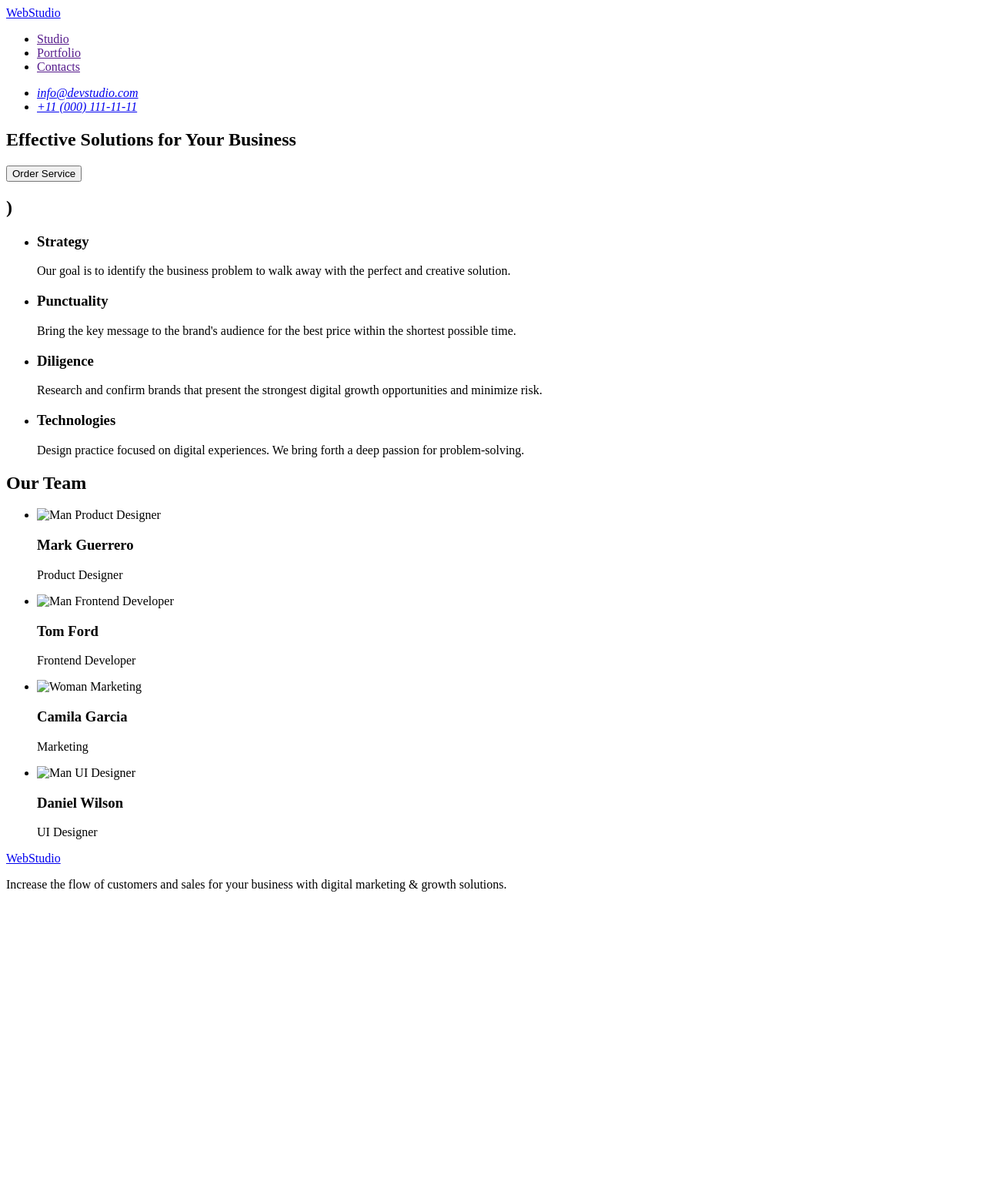
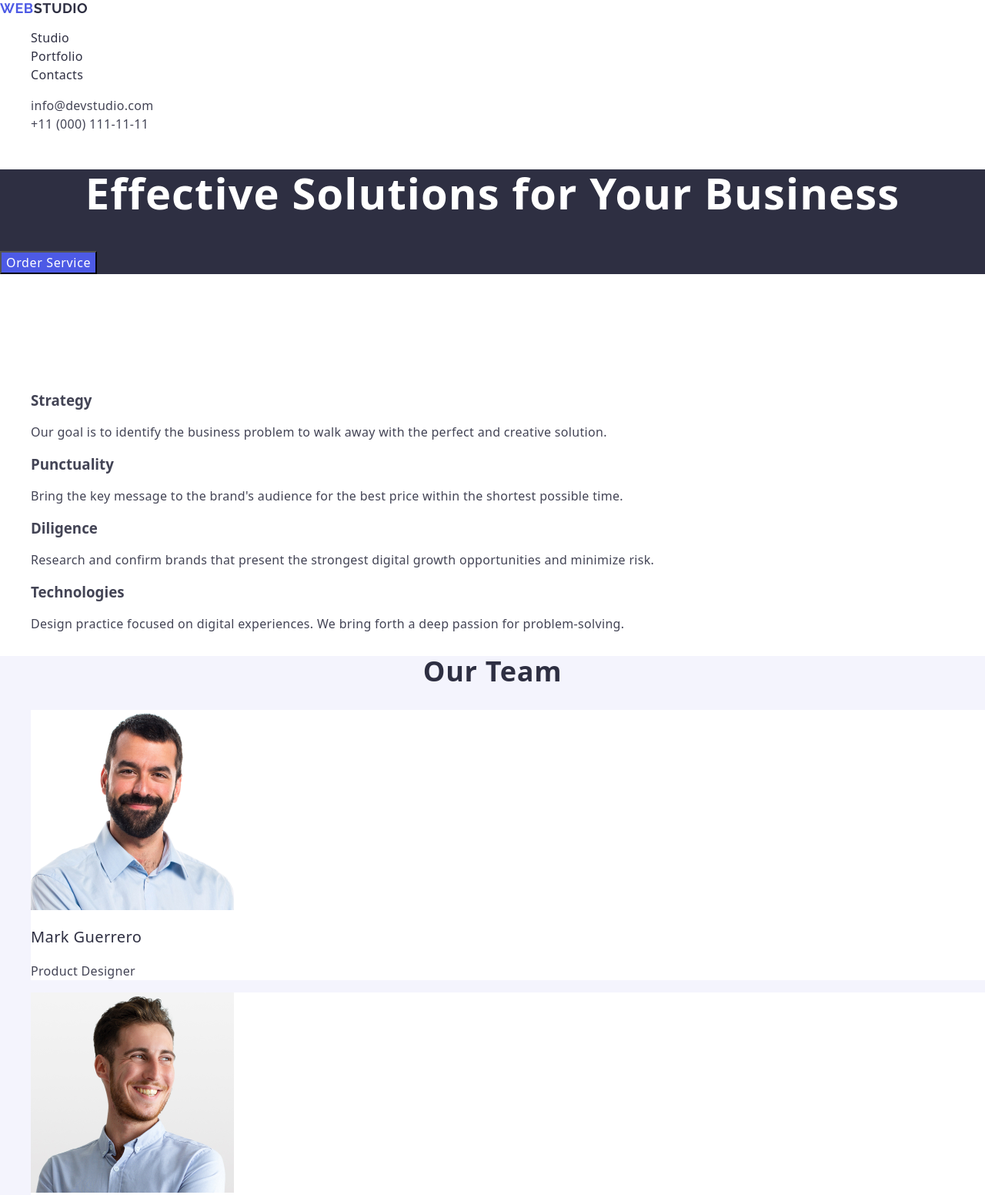
Before and after one commit to MarneyDude/goit-markup-hw-02, a plain HTML site: page index.html in a window 1280 px wide. Shown: the top 1552 px of the page at 77% size. Before the commit the page ends 1174 px from the top, so only its background shows below. Drawn offline with nearby package versions, Linux system fonts and the light colour scheme.

Commit message:
add css, add styles, add img, modified index html

```diff
--- /dev/null
+++ b/css/styles.css
@@ -0,0 +1,191 @@
+body {
+  font-family: "Roboto", sans-serif;
+  color: #434455;
+  background-color: #ffffff;
+}
+
+a {
+  text-decoration: none;
+}
+ul {
+  list-style-type: none;
+}
+
+/* ХЕДЕР */
+
+.header .header-logo,
+.footer .footer-logo {
+  font-family: "Raleway", sans-serif;
+  font-weight: 700;
+  font-size: 18px;
+  line-height: 1.17;
+  letter-spacing: 0.03em;
+  text-transform: uppercase;
+  color: #4d5ae5;
+}
+
+.header-text-studio {
+  color: #2e2f42;
+}
+
+.footer-text-studio {
+  color: #f4f4fd;
+}
+/* СЕКЦІЯ З ВЕЛИКИМ ТЕКСТОМ ТА КНОПКОЮ */
+
+.header .header-list {
+  font-weight: 500;
+  font-size: 16px;
+  line-height: 1.5;
+  letter-spacing: 0.02em;
+  color: #2e2f42;
+}
+.header .header-list:hover,
+.header .header-list:active {
+  color: #404bbf;
+}
+
+.header .header-address {
+  font-style: normal;
+}
+.header-address .header-mail-tel {
+  font-weight: 400;
+  font-size: 16px;
+  line-height: 1.5;
+  letter-spacing: 0.02em;
+  color: #434455;
+}
+
+.header-address .header-mail-tel:hover,
+.header-address .header-mail-tel:focus {
+  color: #404bbf;
+}
+
+.banner {
+  background-color: #2e2f42;
+}
+
+.banner .banner-title {
+  font-weight: 700;
+  font-size: 56px;
+  line-height: 1.07143;
+  letter-spacing: 0.02em;
+  text-align: center;
+  color: #fff;
+}
+
+.banner .bunner-button {
+  background-color: #4d5ae5;
+  color: #fff;
+  font-weight: 500;
+  font-size: 16px;
+  line-height: 1.5;
+  letter-spacing: 0.04em;
+  color: #fff;
+  cursor: pointer;
+}
+
+.banner .bunner-button:hover {
+  background-color: #404bbf;
+}
+
+/* СЕКЦІЯ ПІД БАНЕРОМ, БЛОКИ З ЕФЕКТИВНІСТЮ ТА ОПИСОМ */
+
+.efficiency .efficiency-title {
+  font-weight: 700;
+  font-size: 56px;
+  line-height: 1.07143;
+  letter-spacing: 0.02em;
+  text-align: center;
+  color: #fff;
+}
+
+.efficiency-title .efficiency-list-title {
+  font-weight: 500;
+  font-size: 20px;
+  line-height: 1.2;
+  letter-spacing: 0.02em;
+  color: #2e2f42;
+}
+
+.efficiency-list-text {
+  font-weight: 400;
+  font-size: 16px;
+  line-height: 1.5;
+  letter-spacing: 0.02em;
+  color: #434455;
+}
+
+/* СЕКЦІЯ В ЯКІЙ ПРЕДСТАВЛЕННА КОМАНДА  */
+
+.team-info {
+  background-color: #f4f4fd;
+}
+
+.team-info .team-info-title {
+  font-size: 36px;
+  line-height: 1.11111;
+  letter-spacing: 0.02em;
+  text-align: center;
+  color: #2e2f42;
+}
+
+.team-info .team-info-backgraund-card {
+  background-color: #fff;
+}
+
+.team-info .team-info-list-title {
+  font-weight: 500;
+  font-size: 20px;
+  line-height: 1.2;
+  letter-spacing: 0.02em;
+  color: #2e2f42;
+}
+
+.team-info .team-info-list-text {
+  font-weight: 400;
+  font-size: 16px;
+  line-height: 1.5;
+  letter-spacing: 0.02em;
+  color: #434455;
+}
+/* СЕКЦІЯ ПОРТФОЛІО */
+
+.portfolio .portfolio-title {
+  font-weight: 700;
+  font-size: 36px;
+  line-height: 1.11111;
+  letter-spacing: 0.02em;
+  text-align: center;
+  color: #2e2f42;
+}
+
+.portfolio .portfolio-list-title {
+  font-weight: 500;
+  font-size: 20px;
+  line-height: 1.2;
+  letter-spacing: 0.02em;
+  color: #2e2f42;
+}
+
+.portfolio .portfolio-list-tex {
+  font-weight: 400;
+  font-size: 16px;
+  line-height: 1.5;
+  letter-spacing: 0.02em;
+  color: #434455;
+}
+
+/* фУТЕР НИЖНЯ ЧАСТИНА СТОРІНКИ */
+
+.footer {
+  background-color: #2e2f42;
+}
+
+.footer .footer-text {
+  font-weight: 400;
+  font-size: 16px;
+  line-height: 1.5;
+  letter-spacing: 0.02em;
+  color: #f4f4fd;
+}
--- a/index.html
+++ b/index.html
@@ -3,62 +3,89 @@
   <head>
     <meta charset="UTF-8" />
     <meta name="viewport" content="width=device-width, initial-scale=1.0" />
+    <link rel="stylesheet" href="./css/styles.css" />
+    <link
+      rel="stylesheet"
+      href="https://cdnjs.cloudflare.com/ajax/libs/modern-normalize/3.0.1/modern-normalize.css"
+    />
+    <link rel="preconnect" href="https://fonts.googleapis.com" />
+    <link rel="preconnect" href="https://fonts.gstatic.com" crossorigin />
+    <link
+      href="https://fonts.googleapis.com/css2?family=Roboto:wght@400;500;700&display=swap"
+      rel="stylesheet"
+    />
+    <link rel="preconnect" href="https://fonts.googleapis.com" />
+    <link rel="preconnect" href="https://fonts.gstatic.com" crossorigin />
+    <link
+      href="https://fonts.googleapis.com/css2?family=Raleway:ital,wght@0,100..900;1,100..900&display=swap"
+      rel="stylesheet"
+    />
     <title>Preject-1-</title>
   </head>
   <body>
-    <header>
+    <header class="header">
       <nav>
-        <a href="./index.html">WebStudio</a>
-        <ul>
-          <li><a href="">Studio</a></li>
-          <li><a href="">Portfolio</a></li>
-          <li><a href="">Contacts</a></li>
+        <a href="./index.html" class="header-logo"
+          >Web<span class="header-text-studio">Studio</span>
+        </a>
+        <ul class="header-navigation">
+          <li><a href="./index.html" class="header-list">Studio</a></li>
+          <li><a href="" class="header-list">Portfolio</a></li>
+          <li><a href="" class="header-list">Contacts</a></li>
         </ul>
       </nav>
-      <address>
+      <address class="header-address">
         <ul>
-          <li><a href="mailto:info@devstudio.com">info@devstudio.com</a></li>
-          <li><a href="tel:+110001111111">+11 (000) 111-11-11</a></li>
+          <li>
+            <a href="mailto:info@devstudio.com" class="header-mail-tel"
+              >info@devstudio.com</a
+            >
+          </li>
+          <li>
+            <a href="tel:+110001111111" class="header-mail-tel"
+              >+11 (000) 111-11-11</a
+            >
+          </li>
         </ul>
       </address>
     </header>
     <main>
-      <section>
-        <h1>Effective Solutions for Your Business</h1>
-        <button type="button">Order Service</button>
+      <section class="banner">
+        <h1 class="banner-title">Effective Solutions for Your Business</h1>
+        <button type="button" class="bunner-button">Order Service</button>
       </section>
 
-      <section>
-        <h2>)</h2>
+      <section class="efficiency">
+        <h2 class="efficiency-title">)</h2>
 
         <ul>
           <li>
-            <h3>Strategy</h3>
-            <p>
+            <h3 class="efficiency-list-title">Strategy</h3>
+            <p class="efficiency-list-text">
               Our goal is to identify the business problem to walk away with the
               perfect and creative solution.
             </p>
           </li>
 
           <li>
-            <h3>Punctuality</h3>
-            <p>
+            <h3 class="efficiency-list-title">Punctuality</h3>
+            <p class="efficiency-list-text">
               Bring the key message to the brand's audience for the best price
               within the shortest possible time.
             </p>
           </li>
 
           <li>
-            <h3>Diligence</h3>
-            <p>
+            <h3 class="efficiency-list-title">Diligence</h3>
+            <p class="efficiency-list-text">
               Research and confirm brands that present the strongest digital
               growth opportunities and minimize risk.
             </p>
           </li>
 
           <li>
-            <h3>Technologies</h3>
-            <p>
+            <h3 class="efficiency-list-title">Technologies</h3>
+            <p class="efficiency-list-text">
               Design practice focused on digital experiences. We bring forth a
               deep passion for problem-solving.
             </p>
@@ -66,47 +93,117 @@
         </ul>
       </section>
 
-      <section>
-        <h2>Our Team</h2>
+      <section class="team-info">
+        <h2 class="team-info-title">Our Team</h2>
 
         <ul>
-          <li>
+          <li class="team-info-backgraund-card">
             <img
               src="./images/img-1.jpg"
               alt="Man Product Designer"
               width="264"
             />
-            <h3>Mark Guerrero</h3>
-            <p>Product Designer</p>
+
+            <h3 class="team-info-list-title">Mark Guerrero</h3>
+            <p class="team-info-list-text">Product Designer</p>
           </li>
 
-          <li>
+          <li class="team-info-backgraund-card">
             <img
               src="./images/img-2.jpg"
               alt="Man Frontend Developer"
               width="264"
             />
-            <h3>Tom Ford</h3>
-            <p>Frontend Developer</p>
+
+            <h3 class="team-info-list-title">Tom Ford</h3>
+            <p class="team-info-list-text">Frontend Developer</p>
+          </li>
+
+          <li class="team-info-backgraund-card">
+            <img src="./images/img-3.jpg" alt="Woman Marketing" width="264" />
+
+            <h3 class="team-info-list-title">Camila Garcia</h3>
+            <p class="team-info-list-text">Marketing</p>
+          </li>
+
+          <li class="team-info-backgraund-card">
+            <img src="./images/img-4.jpg" alt="Man UI Designer" width="264" />
+
+            <h3 class="team-info-list-title">Daniel Wilson</h3>
+            <p class="team-info-list-text">UI Designer</p>
+          </li>
+        </ul>
+      </section>
+
+      <section class="portfolio">
+        <h2 class="portfolio-title">Our Portfolio</h2>
+
+        <ul>
+          <li>
+            <img src="./images/BankingApp.jpg" alt="Banking app" width="360" />
+            <h3 class="portfolio-list-title">Banking App</h3>
+            <p class="portfolio-list-tex">App</p>
           </li>
 
           <li>
-            <img src="./images/img-3.jpg" alt="Woman Marketing" width="264" />
-            <h3>Camila Garcia</h3>
-            <p>Marketing</p>
+            <img
+              src="./images/CashlessPayment.jpg"
+              alt="Cashless Payment"
+              width="360"
+            />
+            <h3 class="portfolio-list-title">Cashless Payment</h3>
+            <p class="portfolio-list-tex">Marketing</p>
           </li>
 
           <li>
-            <img src="./images/img-4.jpg" alt="Man UI Designer" width="264" />
-            <h3>Daniel Wilson</h3>
-            <p>UI Designer</p>
+            <img
+              src="./images/MeditationApp.jpg"
+              alt="Laptop and phone"
+              width="360"
+            />
+            <h3 class="portfolio-list-title">Meditation App</h3>
+            <p class="portfolio-list-tex">App</p>
+          </li>
+
+          <li>
+            <img
+              src="./images/TaxiService.jpg"
+              alt=" Taxi driver"
+              width="360"
+            />
+            <h3 class="portfolio-list-title">Taxi Service</h3>
+            <p class="portfolio-list-tex">Marketing</p>
+          </li>
+
+          <li>
+            <img
+              src="./images/ScreenIllustrations.jpg"
+              alt="Phone and Screen"
+              width="360"
+            />
+            <h3 class="portfolio-list-title">Screen Illustrations</h3>
+            <p class="portfolio-list-tex">Design</p>
+          </li>
+
+          <li>
+            <img
+              src="./images/OnlineCourses.jpg"
+              alt="
+            Smiling girl"
+              width="360"
+            />
+            <h3 class="portfolio-list-title">Online Courses</h3>
+            <p class="portfolio-list-tex">Marketing</p>
           </li>
         </ul>
       </section>
     </main>
-    <footer>
-      <a href="./index.html">WebStudio</a>
-      <p>
+
+    <footer class="footer">
+      <a href="./index.html" class="footer-logo"
+        >Web<span class="footer-text-studio">Studio</span>
+      </a>
+      <p class="footer-text">
         Increase the flow of customers and sales for your business with digital
         marketing & growth solutions.
       </p>
```
Also changed, not shown: images/BankingApp.jpg (added), images/CashlessPayment.jpg (added), images/MeditationApp.jpg (added), images/OnlineCourses.jpg (added), images/ScreenIllustrations.jpg (added), images/TaxiService.jpg (added), images/img-1.jpg (added), images/img-2.jpg (added), images/img-3.jpg (added), images/img-4.jpg (added).
